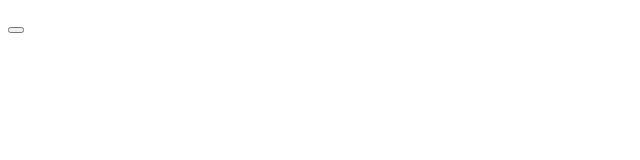
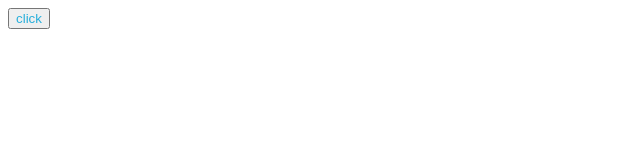
Before and after one commit to sc381998/React-Contest---1---Button-Action-with-Functional-Component, a React app: page / in a window 1280 px wide. Shown: the top 160 px of the page, without its empty margins (0-640 px from the left). Built offline with nearby package versions, Linux system fonts and the light colour scheme.

Commit message:
changes done

```diff
--- a/src/components/App.js
+++ b/src/components/App.js
@@ -15,8 +15,10 @@ function App() {
   }
   return (
     <div id="main">
+      <button id="click" onClick={handleClick}>
+        click
+      </button>
       <p id={para.id}>{para.text}</p>
-      <button id="click" onClick={handleClick}></button>
     </div>
   );
 }
```
